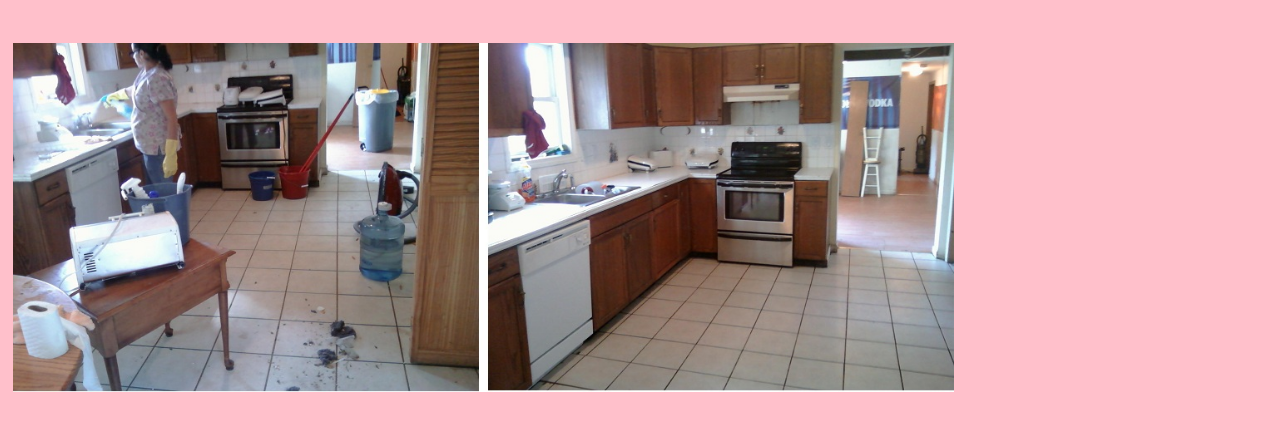
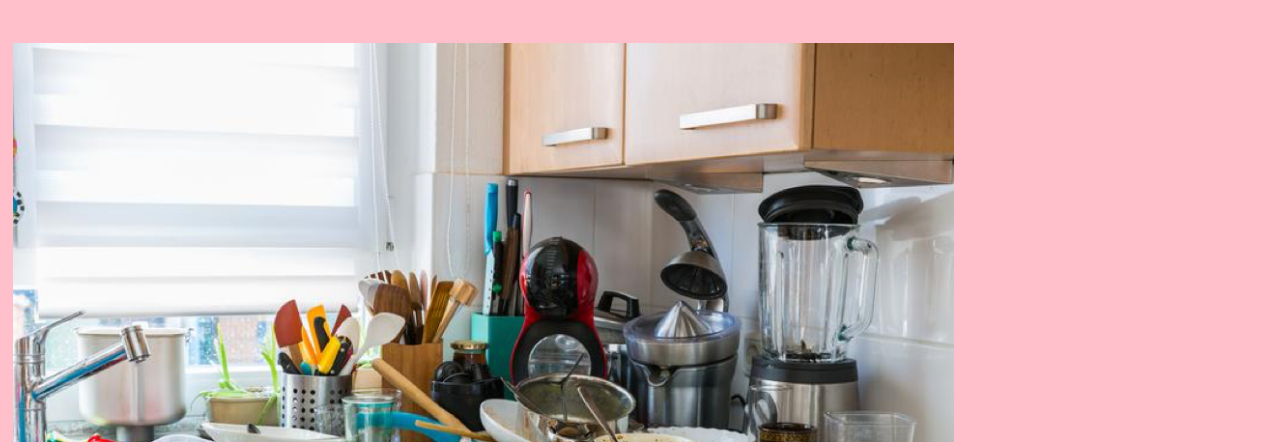
Before and after one commit to carliyahg/LeeLee-s-Website, a plain HTML site: page pictures.html in a window 1280 px wide. Shown: the part 143-585 px from the top of the page. Drawn offline with Linux system fonts and the light colour scheme.

Commit message:
Update pictures.html

```diff
--- a/pictures.html
+++ b/pictures.html
@@ -47,7 +47,7 @@
 <div>
   <div class="column">
 		<h4>Before:</h4>
-    <img src="img/cleaning-kitchen.jpg" alt="dirty house" height:752 width:506>
+    <img src="img/Dirty-Chicken.png" alt="dirty house" height:752 width:506>
   </div>
   <div class="column">
 		<h4>After:</h4>
```
